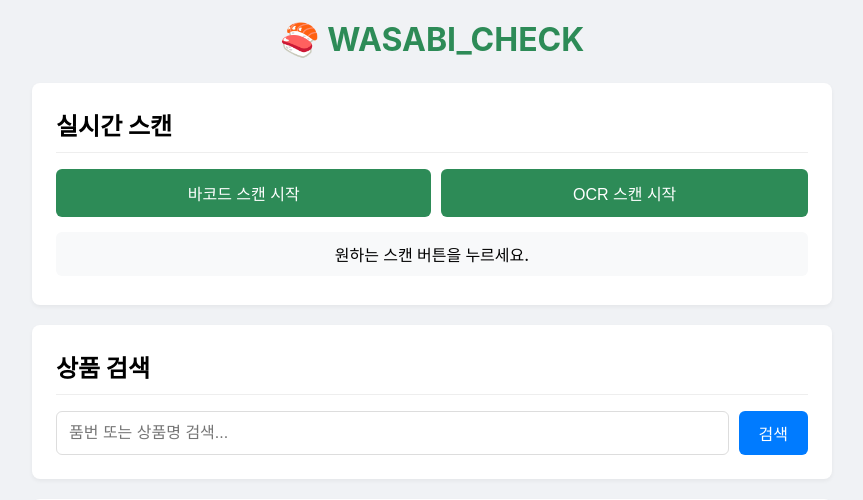
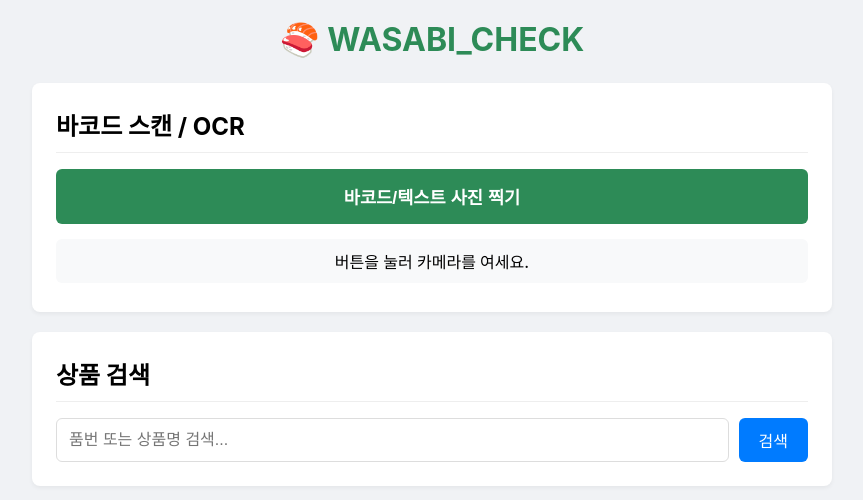
Before and after one commit to Mingdezzi/WASABI_CHECK, a Flask app: page / in a window 1280 px wide. Shown: the top 500 px of the page, without its empty margins (208-1071 px from the left). Run offline with Flask 3, Linux system fonts and the light colour scheme; some libraries are stand-ins or nearby versions.

Commit message:
Add files via upload

```diff
--- a/templates/index.html
+++ b/templates/index.html
@@ -31,16 +31,14 @@
         .import-form input[type="file"] { flex-grow: 1; padding: 8px; border: 1px solid #ddd; border-radius: 6px; }
         .import-form button { background-color: #dc3545; color: white; border: none; padding: 12px 15px; border-radius: 6px; cursor: pointer; font-weight: bold; }
 
-        /* 스캔 버튼 스타일 */
-        #qr-reader { width: 100%; border: 1px solid #ddd; border-radius: 8px; overflow: hidden; margin-bottom: 15px; }
-        #scanner-controls { display: flex; gap: 10px; flex-wrap: wrap; }
-        #scanner-controls button { flex-grow: 1; background-color: #2d8b57; color: white; border: none; padding: 12px; cursor: pointer; border-radius: 6px; font-size: 1em; font-weight: 500; min-width: 150px; }
-        #scanner-controls button#stop-scan-btn { background-color: #dc3545; }
+        /* 사진 찍기 방식 스타일 */
+        #scan-file-btn { width: 100%; background-color: #2d8b57; color: white; border: none; padding: 15px; cursor: pointer; border-radius: 6px; font-size: 1.1em; font-weight: 600; }
         #scanner-status { margin-top: 15px; font-weight: 500; text-align: center; padding: 10px; border-radius: 6px; background-color: #f8f9fa; }
         #scanner-status.success { background-color: #d4edda; color: #155724; }
         #scanner-status.error { background-color: #f8d7da; color: #721c24; }
         #scanner-status.loading { background-color: #fff3cd; color: #856404; }
-        #ocr-result { font-style: italic; color: #555; margin-top: 5px; font-size: 0.9em;}
+        /* OCR 결과 표시용 (선택 사항) */
+        #ocr-result-display { font-style: italic; color: #555; margin-top: 5px; font-size: 0.9em; word-break: break-all;}
     </style>
 </head>
 <body>
@@ -56,15 +54,11 @@
         {% endwith %}
 
         <div class="card" id="scanner-section">
-            <h2>실시간 스캔</h2>
-            <div id="qr-reader" style="display: none;"></div>
-            <div id="scanner-controls">
-                <button id="start-barcode-scan-btn">바코드 스캔 시작</button>
-                <button id="start-ocr-scan-btn">OCR 스캔 시작</button>
-                <button id="stop-scan-btn" style="display: none;">스캔 중지</button>
-            </div>
-            <div id="scanner-status">원하는 스캔 버튼을 누르세요.</div>
-            <div id="ocr-result"></div>
+            <h2>바코드 스캔 / OCR</h2>
+            <button id="scan-file-btn">바코드/텍스트 사진 찍기</button>
+            <input type="file" id="qr-file-input" accept="image/*" capture style="display: none;">
+            <div id="scanner-status">버튼을 눌러 카메라를 여세요.</div>
+            <div id="ocr-result-display"></div>
         </div>
 
         <div class="card">
@@ -99,119 +93,94 @@
 
     <script>
         document.addEventListener('DOMContentLoaded', (event) => {
-            const barcodeBtn = document.getElementById('start-barcode-scan-btn');
-            const ocrBtn = document.getElementById('start-ocr-scan-btn');
-            const stopBtn = document.getElementById('stop-scan-btn');
+            const scanBtn = document.getElementById('scan-file-btn');
+            const fileInput = document.getElementById('qr-file-input');
             const statusEl = document.getElementById('scanner-status');
-            const ocrResultEl = document.getElementById('ocr-result');
-            const videoEl = document.getElementById('qr-reader');
+            const ocrResultDisplayEl = document.getElementById('ocr-result-display'); // OCR 결과 표시 div
 
-            let html5QrCode = null;
-            let tesseractWorker = null;
-            let ocrIntervalId = null;
+            scanBtn.addEventListener('click', () => { fileInput.click(); });
 
-            // --- 공통 함수 ---
-            function showVideo() { videoEl.style.display = 'block'; }
-            function hideVideo() { videoEl.style.display = 'none'; }
-            function showStopButton() { stopBtn.style.display = 'inline-block'; barcodeBtn.style.display = 'none'; ocrBtn.style.display = 'none'; }
-            function showStartButtons() { stopBtn.style.display = 'none'; barcodeBtn.style.display = 'inline-block'; ocrBtn.style.display = 'inline-block'; }
+            fileInput.addEventListener('change', (e) => {
+                if (e.target.files.length == 0) { statusEl.textContent = "취소되었습니다."; statusEl.className = 'scanner-status'; return; }
 
-            async function stopScan() { /* (이전과 동일) */
-                statusEl.textContent = "스캔 중지 중...";
-                if (ocrIntervalId) { clearInterval(ocrIntervalId); ocrIntervalId = null; }
-                if (tesseractWorker) { await tesseractWorker.terminate(); tesseractWorker = null; console.log("Tesseract worker terminated."); }
-                if (html5QrCode && html5QrCode.isScanning) { try { await html5QrCode.stop(); console.log("Barcode scanner stopped."); } catch (err) { console.error("Barcode scanner stop failed", err); } }
-                hideVideo(); showStartButtons(); statusEl.textContent = "스캔이 중지되었습니다."; statusEl.className = 'scanner-status'; ocrResultEl.textContent = '';
-            }
+                statusEl.textContent = "사진 분석 중... (바코드 먼저)"; statusEl.className = 'scanner-status loading';
+                ocrResultDisplayEl.textContent = ''; // 이전 OCR 결과 지우기
+                const imageFile = e.target.files[0];
 
-            // --- 바코드 스캔 관련 ---
-            async function startBarcodeScan() { /* (이전과 동일) */
-                if (html5QrCode && html5QrCode.isScanning) await stopScan();
-                statusEl.textContent = "바코드 스캔 시작 중..."; statusEl.className = 'scanner-status loading'; showVideo();
-                html5QrCode = new Html5Qrcode("qr-reader"); const formatsToSupport = [ Html5QrcodeSupportedFormats.CODE_128 ];
-                try {
-                    await html5QrCode.start( { facingMode: "environment" }, { fps: 10, qrbox: { width: 250, height: 100 }, formatsToSupport: formatsToSupport }, handleBarcodeSuccess, (errorMessage) => {} );
-                    statusEl.textContent = "카메라 켜짐 (바코드 스캔 중...)"; statusEl.className = 'scanner-status'; showStopButton();
-                } catch (err) { statusEl.textContent = `카메라 시작 불가: ${err}`; statusEl.className = 'scanner-status error'; hideVideo(); showStartButtons(); }
-            }
+                const html5QrCode = new Html5Qrcode("scanner-section", { formatsToSupport: [ Html5QrcodeSupportedFormats.CODE_128 ] });
 
-            function handleBarcodeSuccess(decodedText) { /* (이전과 동일) */
-                stopScan(); console.log(`바코드 성공: ${decodedText}`); statusEl.textContent = `바코드 성공: ${decodedText}. 서버 조회 중...`; statusEl.className = 'scanner-status success';
+                // 1. 바코드 스캔 시도
+                html5QrCode.scanFile(imageFile, false) // showImage=false
+                    .then(decodedText => {
+                        // 1-1. 바코드 성공
+                        handleBarcodeSuccess(decodedText);
+                    })
+                    .catch(barcodeErr => {
+                        // 1-2. 바코드 실패 -> OCR 시도
+                        statusEl.textContent = "바코드 실패. OCR 시도 중..."; statusEl.className = 'scanner-status loading';
+                        console.warn("바코드 스캔 실패:", barcodeErr);
+
+                        // 2. Tesseract OCR 실행
+                        Tesseract.recognize(
+                            imageFile,
+                            'kor+eng', // 한국어+영어
+                            { logger: m => console.log(m) } // 진행률 로깅
+                        ).then(({ data: { text } }) => {
+                            // 2-1. OCR 성공
+                            ocrResultDisplayEl.textContent = `OCR 원본: ${text}`; // 인식된 전체 텍스트 표시
+                            handleOcrSuccess(text); // 품번 찾아서 검색 시도
+                        }).catch(ocrErr => {
+                            // 2-2. OCR 마저 실패
+                            statusEl.textContent = `OCR 실패: ${ocrErr}`; statusEl.className = 'scanner-status error';
+                        });
+                    })
+                    .finally(() => { fileInput.value = null; });
+            });
+
+            // 바코드 성공 시 서버 전송
+            const handleBarcodeSuccess = (decodedText) => { /* (이전과 동일) */
+                console.log(`바코드 성공: ${decodedText}`); statusEl.textContent = `바코드 성공: ${decodedText}. 서버 조회 중...`; statusEl.className = 'scanner-status success';
                 fetch("{{ url_for('barcode_search') }}", { method: 'POST', headers: { 'Content-Type': 'application/json' }, body: JSON.stringify({ barcode: decodedText }) })
                 .then(response => response.json())
-                .then(data => { if (data.status === 'success') { statusEl.textContent = `품번(${data.product_number}) 찾음. 이동합니다.`; window.location.href = `/product/${data.product_number}`; } else { statusEl.textContent = `바코드 오류: ${data.message}`; statusEl.className = 'scanner-status error'; showStartButtons(); } })
-                .catch(error => { console.error('바코드 API 오류:', error); statusEl.textContent = '서버 통신 오류 (바코드)'; statusEl.className = 'scanner-status error'; showStartButtons(); });
-            }
+                .then(data => { if (data.status === 'success') { statusEl.textContent = `품번(${data.product_number}) 찾음. 이동합니다.`; window.location.href = `/product/${data.product_number}`; } else { statusEl.textContent = `바코드 오류: ${data.message}`; statusEl.className = 'scanner-status error'; } })
+                .catch(error => { console.error('바코드 API 오류:', error); statusEl.textContent = '서버 통신 오류 (바코드)'; statusEl.className = 'scanner-status error'; });
+            };
 
-            // --- OCR 스캔 관련 ---
-            async function startOcrScan() { /* (이전과 동일, 에러 처리 살짝 수정) */
-                if (html5QrCode && html5QrCode.isScanning) await stopScan();
-                statusEl.textContent = "OCR 스캔 시작 중..."; statusEl.className = 'scanner-status loading'; showVideo();
-                html5QrCode = new Html5Qrcode("qr-reader");
-                try {
-                    await html5QrCode.start( { facingMode: "environment" }, { fps: 5 }, () => {}, (errorMessage) => {} ); // 빈 함수 콜백
-                    statusEl.textContent = "카메라 켜짐 (OCR 스캔 준비 완료)"; statusEl.className = 'scanner-status'; showStopButton();
-                    tesseractWorker = await Tesseract.createWorker('kor+eng', 1, { /* logger: m => console.log(m) */ });
-                    ocrIntervalId = setInterval(performOcr, 1500);
-                } catch (err) { statusEl.textContent = `카메라 시작 불가: ${err}`; statusEl.className = 'scanner-status error'; hideVideo(); showStartButtons(); }
-            }
+            // OCR 성공 후 품번 추출 및 서버 전송
+            function handleOcrSuccess(ocrText) {
+                if (!ocrText) { statusEl.textContent = "OCR 결과가 비어있습니다."; statusEl.className = 'scanner-status error'; return; }
 
-            async function performOcr() { /* (이전과 동일) */
-                if (!tesseractWorker || !html5QrCode || !html5QrCode.isScanning) return;
-                const video = document.querySelector('#qr-reader video'); if (!video) return;
-                statusEl.textContent = "OCR 인식 중..."; statusEl.className = 'scanner-status loading';
-                try {
-                    const canvas = document.createElement('canvas'); canvas.width = video.videoWidth; canvas.height = video.videoHeight; const context = canvas.getContext('2d'); context.drawImage(video, 0, 0, canvas.width, canvas.height); const imageDataUrl = canvas.toDataURL('image/png');
-                    const { data: { text } } = await tesseractWorker.recognize(imageDataUrl);
-                    const cleanedText = text.trim().replace(/\s+/g, ' ');
-                    ocrResultEl.textContent = `인식된 텍스트: ${cleanedText || '(없음)'}`;
-                    // (*** 수정: 여기서는 서버 호출 안 함, 화면 표시만 ***)
-                    statusEl.textContent = "OCR 스캔 중... (텍스트 읽는 중)"; statusEl.className = 'scanner-status';
-                    // (*** 신규: 품번 패턴 감지 시 검색 함수 호출 ***)
-                    findAndSearchProductNumber(cleanedText); // 품번 패턴 찾아서 검색 시도
+                // (*** 2. OCR 개선: 품번 패턴 찾기 ***)
+                // 1. 대문자, 숫자, 하이픈만 남기기 (다른 문자 제거)
+                const cleanedText = ocrText.toUpperCase().replace(/[^A-Z0-9-]/g, '');
 
-                } catch (err) { console.error("OCR Error:", err); statusEl.textContent = "OCR 오류 발생."; statusEl.className = 'scanner-status error'; ocrResultEl.textContent = ''; }
-            }
+                // 2. 'M'으로 시작하고, 알파벳/숫자/하이픈으로 구성된 패턴 찾기 (최소 5글자 이상)
+                //    여러 개 찾아도 첫 번째 것만 사용 (match 결과는 배열)
+                const productNumberPattern = /M[A-Z0-9-]{4,}/g; // M + (A-Z or 0-9 or -) 4번 이상
+                const matches = cleanedText.match(productNumberPattern);
 
-            // (*** 신규: OCR 결과에서 품번 패턴 찾아 검색하는 함수 ***)
-            function findAndSearchProductNumber(ocrText) {
-                if (!ocrText) return;
+                if (matches && matches[0]) {
+                    const searchText = matches[0]; // 찾은 첫 번째 품번 후보
+                    console.log(`OCR에서 품번 후보 찾음: ${searchText}`);
+                    statusEl.textContent = `OCR 결과 "${searchText}"로 서버 검색 중...`; statusEl.className = 'scanner-status loading';
 
-                // 1. OCR 텍스트에서 알파벳(A-Z), 숫자(0-9), 하이픈(-)만 남김
-                const cleanedForSearch = ocrText.toUpperCase().replace(/[^A-Z0-9-]/g, '');
+                    // 3. 찾은 품번으로 서버 검색 요청 (/text_search API 사용)
+                    fetch("{{ url_for('text_search') }}", { method: 'POST', headers: { 'Content-Type': 'application/json' }, body: JSON.stringify({ text: searchText }) })
+                    .then(response => response.json())
+                    .then(data => {
+                        if (data.status === 'found_one') { statusEl.textContent = `상품(${data.product_number}) 찾음. 이동합니다.`; window.location.href = `/product/${data.product_number}`; }
+                        else if (data.status === 'found_many') { statusEl.textContent = `"${data.query}" 포함 상품 여러 개 발견. 검색 결과로 이동합니다.`; window.location.href = `/?query=${encodeURIComponent(data.query)}`; }
+                        else { statusEl.textContent = `OCR 검색 오류: "${searchText}" 상품 없음. (${data.message})`; statusEl.className = 'scanner-status error'; }
+                    })
+                    .catch(error => { console.error('텍스트 검색 API 오류:', error); statusEl.textContent = '서버 통신 오류 (OCR)'; statusEl.className = 'scanner-status error'; });
 
-                // 2. 품번 패턴 정의 (예: XXX-XXX, XX-XXXXX 등 - 필요시 수정)
-                //    여기서는 5글자 이상 + 하이픈 + 5글자 이상 패턴으로 가정
-                const productNumberPattern = /[A-Z0-9]{5,}-[A-Z0-9]{5,}/;
-                const match = cleanedForSearch.match(productNumberPattern);
-
-                if (match && match[0]) {
-                    const foundProductNumber = match[0]; // 매칭된 품번
-                    console.log("품번 패턴 감지:", foundProductNumber);
-                    handleOcrSuccess(foundProductNumber); // 감지된 품번으로 서버 검색
+                } else {
+                    // 품번 패턴을 못 찾음
+                    statusEl.textContent = "OCR 결과에서 품번 패턴(M...)을 찾지 못했습니다.";
+                    statusEl.className = 'scanner-status error';
+                    console.log("품번 패턴 못 찾음. 정리된 텍스트:", cleanedText);
                 }
             }
-
-            // OCR 성공 후 서버 전송 (텍스트 검색) - handleOcrSuccess 함수
-            function handleOcrSuccess(searchText) { /* (이전과 동일) */
-                searchText = searchText.trim();
-                if (!searchText) { statusEl.textContent = "OCR 결과(품번)가 비어있습니다."; statusEl.className = 'scanner-status error'; return; }
-                statusEl.textContent = `OCR 결과 "${searchText}"로 서버 검색 중...`; statusEl.className = 'scanner-status loading';
-                stopScan();
-                fetch("{{ url_for('text_search') }}", { method: 'POST', headers: { 'Content-Type': 'application/json' }, body: JSON.stringify({ text: searchText }) })
-                .then(response => response.json())
-                .then(data => {
-                    if (data.status === 'found_one') { statusEl.textContent = `상품(${data.product_number}) 찾음. 이동합니다.`; window.location.href = `/product/${data.product_number}`; }
-                    else if (data.status === 'found_many') { statusEl.textContent = `"${data.query}" 포함 상품 여러 개 발견. 검색 결과로 이동합니다.`; window.location.href = `/?query=${encodeURIComponent(data.query)}`; }
-                    else { statusEl.textContent = `OCR 검색 오류: ${data.message}`; statusEl.className = 'scanner-status error'; showStartButtons(); }
-                })
-                .catch(error => { console.error('텍스트 검색 API 오류:', error); statusEl.textContent = '서버 통신 오류 (OCR)'; statusEl.className = 'scanner-status error'; showStartButtons(); });
-            }
-
-            // --- 버튼 이벤트 리스너 ---
-            barcodeBtn.addEventListener('click', startBarcodeScan);
-            ocrBtn.addEventListener('click', startOcrScan);
-            stopBtn.addEventListener('click', stopScan);
         });
     </script>
 </body>
```
Also changed, not shown: templates/detail.html (+30 -91 lines).
